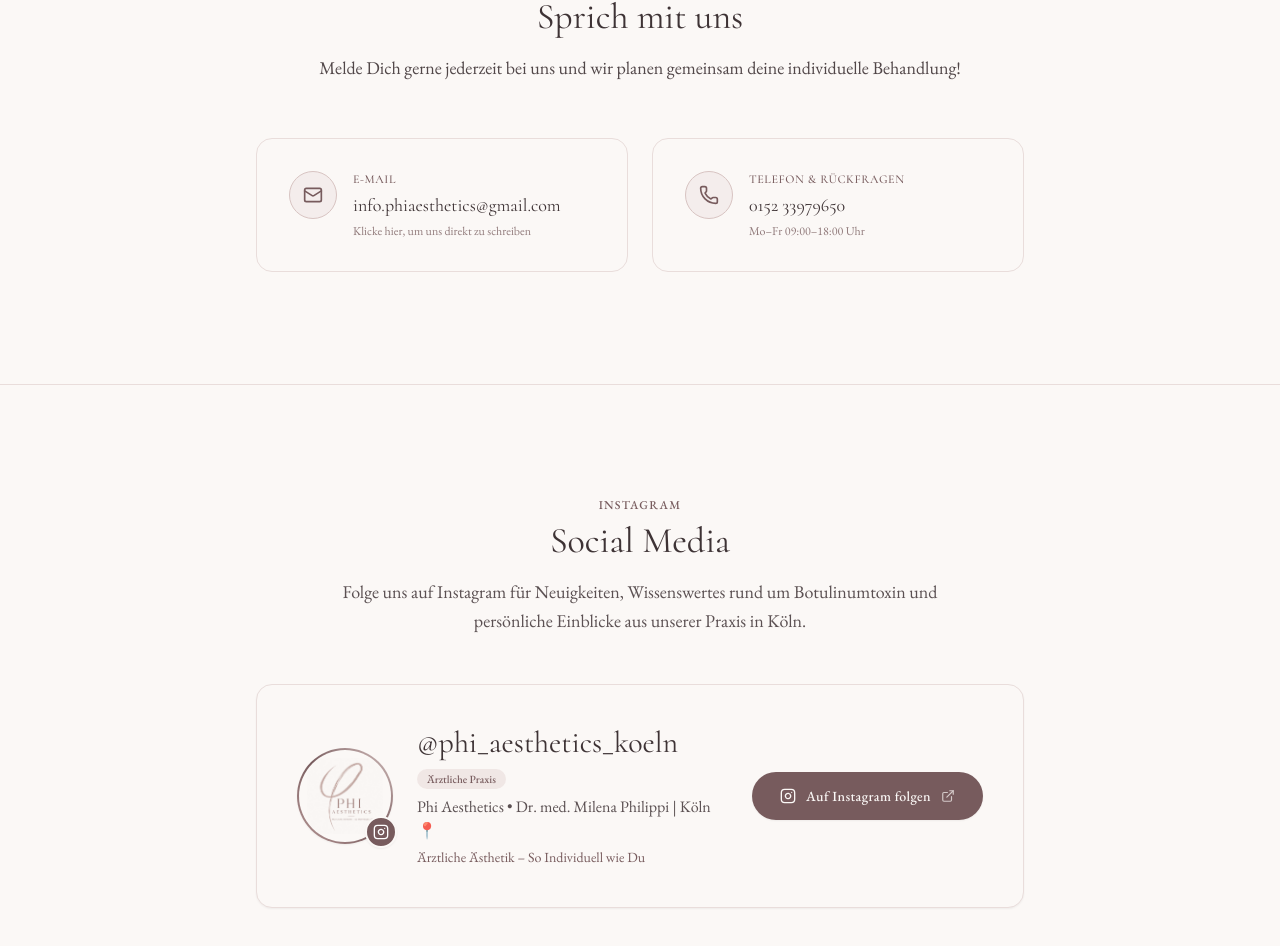
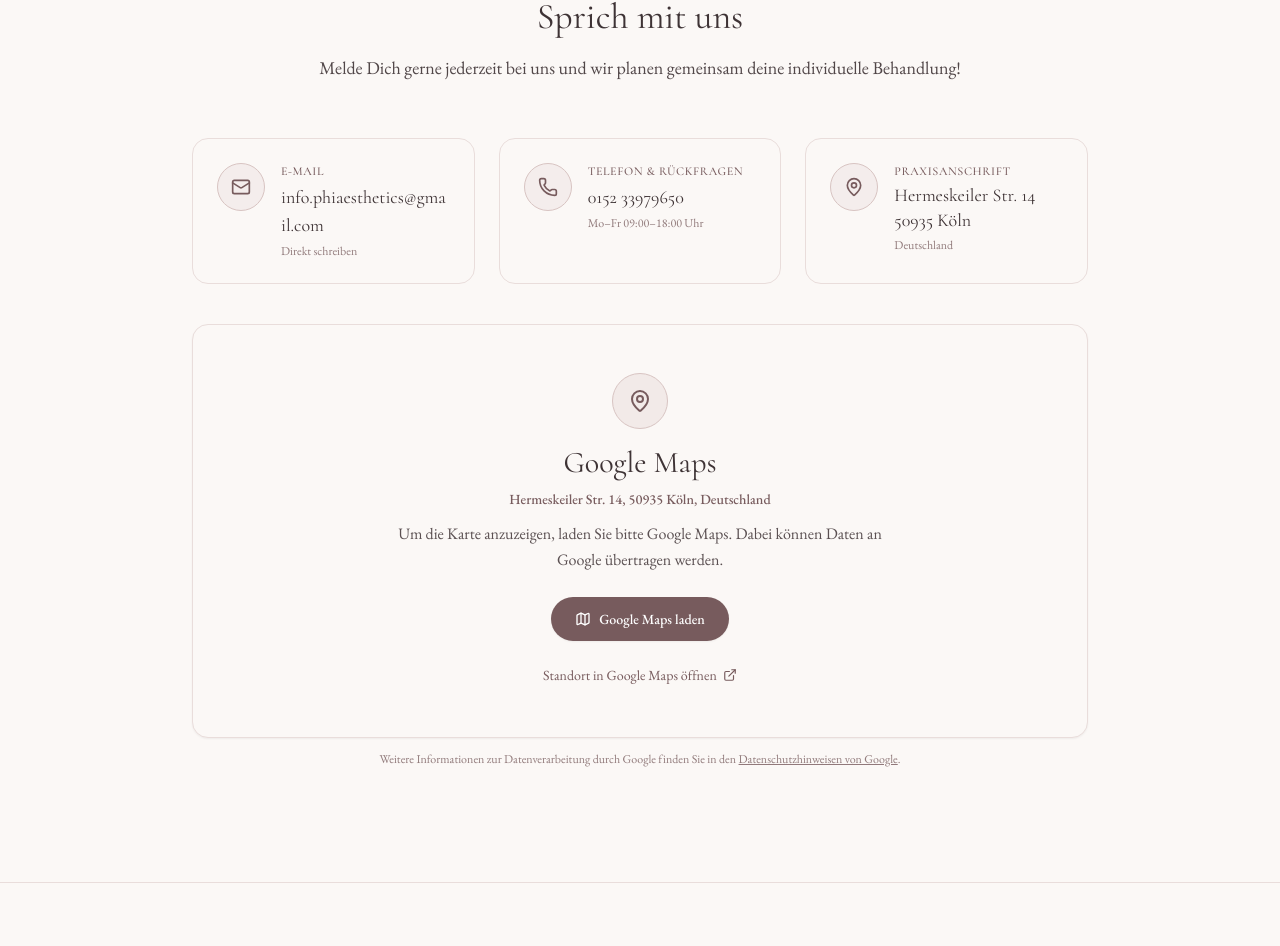
Before and after one commit to Robuli90/Phi-Aesthetics, a React (Vite) app: page / in a window 1280 px wide. Shown: the part 8283-9229 px from the top of the page. Built offline with nearby package versions, Linux system fonts and the light colour scheme; no server answers.

Commit message:
chore: update practice address and add privacy-first map
Update physical address to Hermeskeiler Str. 14 in configuration, index, and SEO metadata. Integrate a privacy-compliant Google Maps embed with user-consent loading in the contact section.

```diff
--- a/index.html
+++ b/index.html
@@ -35,15 +35,10 @@
       "url": "https://phiaesthetics.de",
       "address": {
         "@type": "PostalAddress",
-        "streetAddress": "Feldblumenweg 7a",
+        "streetAddress": "Hermeskeiler Str. 14",
         "addressLocality": "Köln",
-        "postalCode": "50858",
+        "postalCode": "50935",
         "addressCountry": "DE"
-      },
-      "geo": {
-        "@type": "GeoCoordinates",
-        "latitude": 50.9255,
-        "longitude": 6.8488
       },
       "medicalSpecialty": "Dermatology",
       "priceRange": "ab 159 €",
@@ -145,7 +140,7 @@
         <section id="kontakt" style="padding: 3rem 1.5rem; max-width: 800px; margin: 0 auto; text-align: center;">
           <h2 style="font-size: 2rem; margin-bottom: 1rem;">Persönlicher Kontakt</h2>
           <p style="margin-bottom: 1.5rem;">Melde Dich gerne jederzeit bei uns und wir planen gemeinsam deine individuelle Behandlung!</p>
-          <p><strong>Praxis:</strong> Phi Aesthetics • Feldblumenweg 7a • 50858 Köln</p>
+          <p><strong>Praxis:</strong> Phi Aesthetics • Hermeskeiler Str. 14 • 50935 Köln</p>
           <p><strong>E-Mail:</strong> <a href="mailto:info.phiaesthetics@gmail.com" style="color: #775B5D;">info.phiaesthetics@gmail.com</a></p>
           <p><strong>Telefon:</strong> <a href="tel:+4915233979650" style="color: #775B5D;">0152 33979650</a></p>
           <p><strong>Instagram:</strong> <a href="https://www.instagram.com/phi_aesthetics_koeln" target="_blank" rel="noopener noreferrer" style="color: #775B5D;">@phi_aesthetics_koeln</a></p>
--- a/src/components/ContactSection.tsx
+++ b/src/components/ContactSection.tsx
@@ -1,6 +1,7 @@
 import React from 'react';
-import { Mail, Phone } from 'lucide-react';
+import { Mail, Phone, MapPin } from 'lucide-react';
 import { CONTACT_CONFIG } from '../config';
+import { GoogleMapsEmbed } from './GoogleMapsEmbed';
 
 interface ContactSectionProps {
   onDirectBooking?: () => void;
@@ -31,12 +32,12 @@ export const ContactSection: React.FC<ContactSectionProps> = () => {
           </p>
         </div>
 
-        {/* Contact Info Cards (E-Mail & Telefon) */}
-        <div className="grid grid-cols-1 md:grid-cols-2 gap-6 max-w-3xl mx-auto">
+        {/* Contact Info Cards (E-Mail, Telefon & Praxisanschrift) */}
+        <div className="grid grid-cols-1 md:grid-cols-3 gap-6 max-w-4xl mx-auto">
           {/* Email */}
           <a
             href={CONTACT_CONFIG.emailHref}
-            className="p-6 sm:p-8 rounded-2xl bg-[#FBF8F6] border border-[#E9DDDB] hover:border-[#B99A99] transition-all hover:shadow-xs flex items-start gap-4 group block cursor-pointer"
+            className="p-6 rounded-2xl bg-[#FBF8F6] border border-[#E9DDDB] hover:border-[#B99A99] transition-all hover:shadow-xs flex items-start gap-4 group block cursor-pointer"
           >
             <div className="w-12 h-12 rounded-full bg-[#E9DDDB]/40 border border-[#D8C4C2] flex items-center justify-center shrink-0 text-[#775B5D] group-hover:bg-[#775B5D] group-hover:text-white transition-colors">
               <Mail className="w-5 h-5" />
@@ -49,7 +50,7 @@ export const ContactSection: React.FC<ContactSectionProps> = () => {
                 {CONTACT_CONFIG.email}
               </div>
               <span className="text-xs text-[#775B5D]/80 mt-1 block">
-                Klicke hier, um uns direkt zu schreiben
+                Direkt schreiben
               </span>
             </div>
           </a>
@@ -57,7 +58,7 @@ export const ContactSection: React.FC<ContactSectionProps> = () => {
           {/* Phone */}
           <a
             href={CONTACT_CONFIG.phoneHref}
-            className="p-6 sm:p-8 rounded-2xl bg-[#FBF8F6] border border-[#E9DDDB] hover:border-[#B99A99] transition-all hover:shadow-xs flex items-start gap-4 group block cursor-pointer"
+            className="p-6 rounded-2xl bg-[#FBF8F6] border border-[#E9DDDB] hover:border-[#B99A99] transition-all hover:shadow-xs flex items-start gap-4 group block cursor-pointer"
           >
             <div className="w-12 h-12 rounded-full bg-[#E9DDDB]/40 border border-[#D8C4C2] flex items-center justify-center shrink-0 text-[#775B5D] group-hover:bg-[#775B5D] group-hover:text-white transition-colors">
               <Phone className="w-5 h-5" />
@@ -74,7 +75,35 @@ export const ContactSection: React.FC<ContactSectionProps> = () => {
               </span>
             </div>
           </a>
+
+          {/* Praxisanschrift */}
+          <a
+            href={CONTACT_CONFIG.googleMapsQueryUrl}
+            target="_blank"
+            rel="noopener noreferrer"
+            className="p-6 rounded-2xl bg-[#FBF8F6] border border-[#E9DDDB] hover:border-[#B99A99] transition-all hover:shadow-xs flex items-start gap-4 group block cursor-pointer"
+          >
+            <div className="w-12 h-12 rounded-full bg-[#E9DDDB]/40 border border-[#D8C4C2] flex items-center justify-center shrink-0 text-[#775B5D] group-hover:bg-[#775B5D] group-hover:text-white transition-colors">
+              <MapPin className="w-5 h-5" />
+            </div>
+            <div>
+              <h4 className="text-xs uppercase tracking-wider text-[#775B5D] font-medium mb-1">
+                Praxisanschrift
+              </h4>
+              <div className="text-base sm:text-lg font-serif text-[#3E3335] group-hover:text-[#775B5D] transition-colors leading-snug">
+                {CONTACT_CONFIG.street}
+                <br />
+                {CONTACT_CONFIG.zipCity}
+              </div>
+              <span className="text-xs text-[#775B5D]/80 mt-1 block">
+                {CONTACT_CONFIG.country}
+              </span>
+            </div>
+          </a>
         </div>
+
+        {/* Datenschutzbewusster Google Maps Bereich */}
+        <GoogleMapsEmbed />
       </div>
     </section>
   );
--- /dev/null
+++ b/src/components/GoogleMapsEmbed.tsx
@@ -0,0 +1,111 @@
+import React, { useState } from 'react';
+import { MapPin, ExternalLink, Map as MapIcon } from 'lucide-react';
+import { CONTACT_CONFIG } from '../config';
+
+export const GoogleMapsEmbed: React.FC = () => {
+  // Rein temporärer State für diese Sitzung – keine dauerhafte Speicherung in Cookie oder Local Storage
+  const [isMapLoaded, setIsMapLoaded] = useState<boolean>(false);
+
+  return (
+    <div className="w-full mt-10">
+      <div className="relative w-full rounded-2xl border border-[#E9DDDB] bg-[#FBF8F6] overflow-hidden shadow-xs transition-all">
+        {!isMapLoaded ? (
+          /* Datenschutzbewusster Platzhalter (Keine Verbindung zu Google vor Klick) */
+          <div
+            className="p-6 sm:p-10 md:p-12 flex flex-col items-center justify-center text-center min-h-[340px] sm:min-h-[380px]"
+            role="region"
+            aria-label="Google Maps Kartenbereich"
+          >
+            {/* Dekoratives Icon */}
+            <div className="w-14 h-14 rounded-full bg-[#E9DDDB]/50 border border-[#D8C4C2] flex items-center justify-center text-[#775B5D] mb-4">
+              <MapPin className="w-6 h-6" aria-hidden="true" />
+            </div>
+
+            {/* Titel */}
+            <h3 className="font-serif text-2xl sm:text-3xl text-[#3E3335] font-normal mb-2">
+              Google Maps
+            </h3>
+
+            {/* Praxisadresse */}
+            <p className="text-sm font-medium text-[#775B5D] mb-3">
+              {CONTACT_CONFIG.fullAddress}
+            </p>
+
+            {/* Vorgeschriebener Hinweistext */}
+            <p className="text-sm sm:text-base text-[#3E3335]/85 font-light max-w-lg leading-relaxed mb-6">
+              Um die Karte anzuzeigen, laden Sie bitte Google Maps. Dabei können Daten an Google übertragen werden.
+            </p>
+
+            {/* Aktionsbutton: Google Maps laden */}
+            <button
+              type="button"
+              onClick={() => setIsMapLoaded(true)}
+              className="inline-flex items-center gap-2 px-6 py-3 rounded-full bg-[#775B5D] text-white text-sm font-medium hover:bg-[#5E4749] focus:outline-none focus:ring-2 focus:ring-[#775B5D] focus:ring-offset-2 transition-all cursor-pointer shadow-xs active:scale-[0.99]"
+            >
+              <MapIcon className="w-4 h-4" aria-hidden="true" />
+              <span>Google Maps laden</span>
+            </button>
+
+            {/* Direkter externer Link */}
+            <div className="mt-5">
+              <a
+                href={CONTACT_CONFIG.googleMapsQueryUrl}
+                target="_blank"
+                rel="noopener noreferrer"
+                className="inline-flex items-center gap-1.5 text-xs sm:text-sm text-[#775B5D] hover:text-[#3E3335] underline-offset-4 hover:underline transition-colors focus:outline-none focus:ring-2 focus:ring-[#775B5D] rounded px-1.5 py-1"
+              >
+                <span>Standort in Google Maps öffnen</span>
+                <ExternalLink className="w-3.5 h-3.5" aria-hidden="true" />
+              </a>
+            </div>
+          </div>
+        ) : (
+          /* Nach Klick: Google Maps iFrame */
+          <div className="w-full flex flex-col">
+            <div className="relative w-full h-[360px] sm:h-[420px] bg-[#E9DDDB]/20">
+              <iframe
+                title="Google Maps Standort: Hermeskeiler Str. 14, 50935 Köln"
+                src={CONTACT_CONFIG.googleMapsEmbedUrl}
+                className="w-full h-full border-0"
+                loading="lazy"
+                referrerPolicy="no-referrer-when-downgrade"
+                allowFullScreen={false}
+              />
+            </div>
+
+            {/* Leiste unter der geladenen Karte mit Link zu Google Maps */}
+            <div className="px-4 py-3 bg-[#FBF8F6] border-t border-[#E9DDDB] flex flex-col sm:flex-row items-center justify-between gap-2 text-xs text-[#775B5D]">
+              <div className="flex items-center gap-1.5 text-center sm:text-left">
+                <MapPin className="w-3.5 h-3.5 shrink-0" aria-hidden="true" />
+                <span>{CONTACT_CONFIG.fullAddress}</span>
+              </div>
+              <a
+                href={CONTACT_CONFIG.googleMapsQueryUrl}
+                target="_blank"
+                rel="noopener noreferrer"
+                className="inline-flex items-center gap-1 hover:text-[#3E3335] underline-offset-4 hover:underline transition-colors shrink-0"
+              >
+                <span>Standort in Google Maps öffnen</span>
+                <ExternalLink className="w-3 h-3" aria-hidden="true" />
+              </a>
+            </div>
+          </div>
+        )}
+      </div>
+
+      {/* Datenschutzhinweis unterhalb des Kartenbereichs */}
+      <p className="text-xs text-[#775B5D]/80 text-center mt-3 leading-relaxed max-w-xl mx-auto px-2">
+        Weitere Informationen zur Datenverarbeitung durch Google finden Sie in den{' '}
+        <a
+          href={CONTACT_CONFIG.googlePrivacyUrl}
+          target="_blank"
+          rel="noopener noreferrer"
+          className="underline hover:text-[#3E3335] transition-colors focus:outline-none focus:ring-1 focus:ring-[#775B5D] rounded"
+        >
+          Datenschutzhinweisen von Google
+        </a>
+        .
+      </p>
+    </div>
+  );
+};
--- a/src/config.ts
+++ b/src/config.ts
@@ -26,17 +26,17 @@ export const ASSETS = {
 export const CONTACT_CONFIG = {
   practiceName: 'Phi Aesthetics',
   doctorName: 'Dr. med. M. Philippi',
-  street: 'Feldblumenweg 7a',
-  zipCity: '50858 Köln',
+  street: 'Hermeskeiler Str. 14',
+  zipCity: '50935 Köln',
+  country: 'Deutschland',
+  fullAddress: 'Hermeskeiler Str. 14, 50935 Köln, Deutschland',
   email: 'info.phiaesthetics@gmail.com',
   phone: '0152 33979650',
   phoneHref: 'tel:+4915233979650',
   emailHref: 'mailto:info.phiaesthetics@gmail.com?subject=Deine%20Anfrage%20an%20Phi%20Aesthetics',
-  googleMapsQueryUrl: 'https://www.google.com/maps/search/?api=1&query=Feldblumenweg+7a+50858+K%C3%B6ln',
-  googleMapsApiKey:
-    (typeof import.meta !== 'undefined' &&
-      (import.meta as unknown as { env?: Record<string, string> }).env?.VITE_GOOGLE_MAPS_API_KEY) ||
-    '',
+  googleMapsQueryUrl: 'https://www.google.com/maps/search/?api=1&query=Hermeskeiler+Str.+14%2C+50935+K%C3%B6ln%2C+Deutschland',
+  googleMapsEmbedUrl: 'https://maps.google.com/maps?q=Hermeskeiler+Str.+14%2C+50935+K%C3%B6ln%2C+Deutschland&t=&z=15&ie=UTF8&iwloc=&output=embed',
+  googlePrivacyUrl: 'https://policies.google.com/privacy?hl=de',
   instagramUrl: 'https://www.instagram.com/phi_aesthetics_koeln?utm_source=ig_web_button_share_sheet&stkn=ZDNlZDc0MzIxNw==',
   instagramHandle: '@phi_aesthetics_koeln',
 };
```
